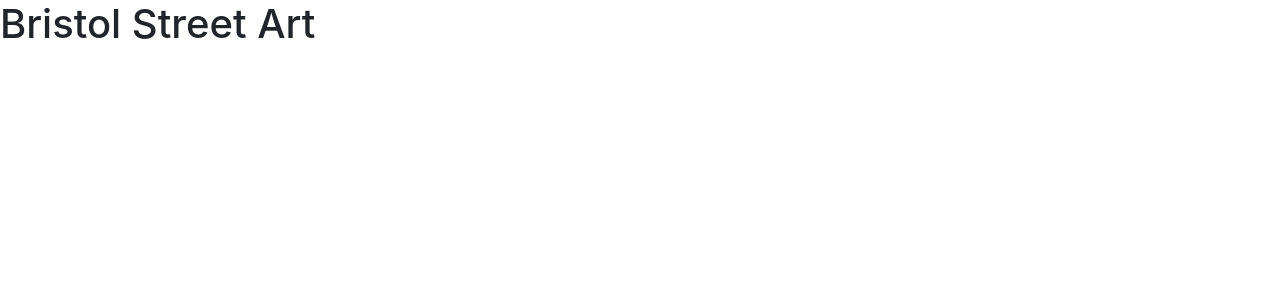
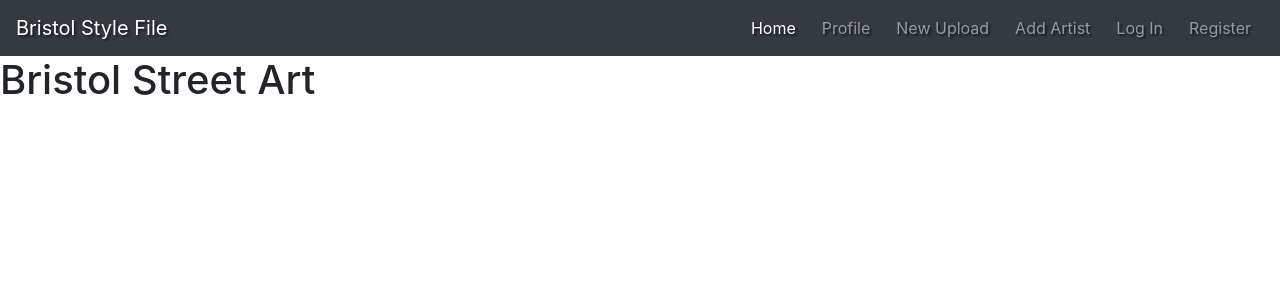
Before and after one commit to samlaubscher/Bristol-Blackbook, a Flask app: page / in a window 1280 px wide. Shown: the top 300 px of the page. Run offline with Flask 2, Linux system fonts and the light colour scheme; data that the repository does not hold is empty; some libraries are stand-ins or nearby versions.

Commit message:
Add Bootstrap Navbar

```diff
--- a/static/css/style.css
+++ b/static/css/style.css
@@ -0,0 +1,19 @@
+.text-shadow {
+    text-shadow: 2px 2px 2px rgba(0, 0, 0, 0.5);
+}
+
+.navbar-dark .navbar-toggler {
+    border: 0 transparent;
+}
+
+.navbar-collapse {
+    text-align: center;
+}
+
+.nav-link {
+    margin: 0 5px;
+}
+
+button:focus {
+    outline: none;
+}
--- a/templates/base.html
+++ b/templates/base.html
@@ -13,6 +13,42 @@
     <title>Bristol Style File</title>
 </head>
 <body>
+    <header>
+        <!-- navbar from Bootsptrap -->
+        <nav class="navbar navbar-expand-lg navbar-dark bg-dark text-shadow">
+            <a class="navbar-brand" href="{{ url_for('get_works') }}">Bristol Style File</a>
+            <button class="navbar-toggler" type="button" data-toggle="collapse"
+                data-target="#navbarToggler" aria-controls="navbarToggler" aria-expanded="false" aria-label="Toggle navigation">
+                <i class="fas fa-bars"></i>
+            </button>
+
+            <div class="collapse navbar-collapse" id="navbarToggler">
+                <ul class="navbar-nav ml-auto mt-2 mt-lg-0">
+                    <li class="nav-item active">
+                        <a class="nav-link" href="{{ url_for('get_works') }}">Home<span class="sr-only">(current)</span></a>
+                    </li>
+                    <li class="nav-item">
+                        <a class="nav-link" href="#">Profile</a>
+                    </li>
+                    <li class="nav-item">
+                        <a class="nav-link" href="#">New Upload</a>
+                    </li>
+                    <li class="nav-item">
+                        <a class="nav-link" href="#">Add Artist</a>
+                    </li>
+                    <li class="nav-item">
+                        <a class="nav-link" href="#">Log In</a>
+                    </li>
+                    <li class="nav-item">
+                        <a class="nav-link" href="#">Register</a>
+                    </li>
+                </ul>
+            </div>
+        </nav>
+
+    </header>
+
+
     {% block content %}
     {% endblock %}
 
```
